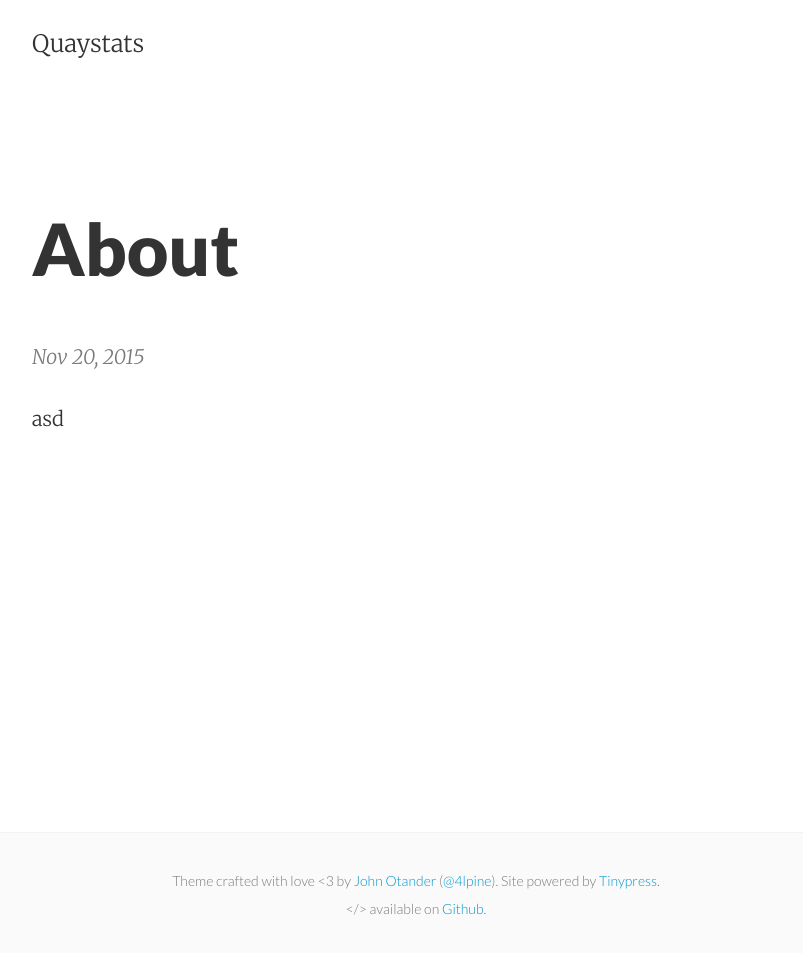
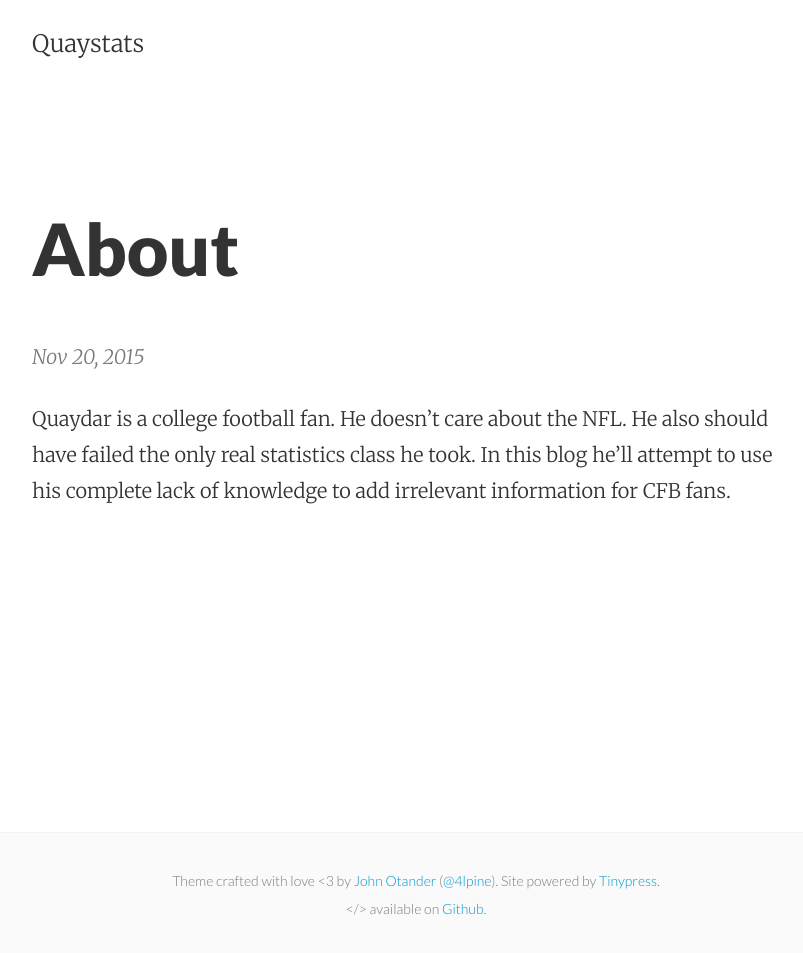
Before and after one commit to Quaydar/Quaydar.github.io, a Jekyll site: the page built from _posts/2015-11-20-about.markdown, in a window 1280 px wide. Shown: the whole page, without its empty margins (224-1027 px from the left). Built offline with Jekyll 4.4.1, drawn with Linux system fonts in a browser that asks for light colours.

Commit message:
Post update: About

```diff
--- a/_posts/2015-11-20-about.markdown
+++ b/_posts/2015-11-20-about.markdown
@@ -3,4 +3,4 @@ published: true
 title: About
 layout: post
 ---
-asd
+Quaydar is a college football fan. He doesn't care about the NFL. He also should have failed the only real statistics class he took. In this blog he'll attempt to use his complete lack of knowledge to add irrelevant information for CFB fans.
```
